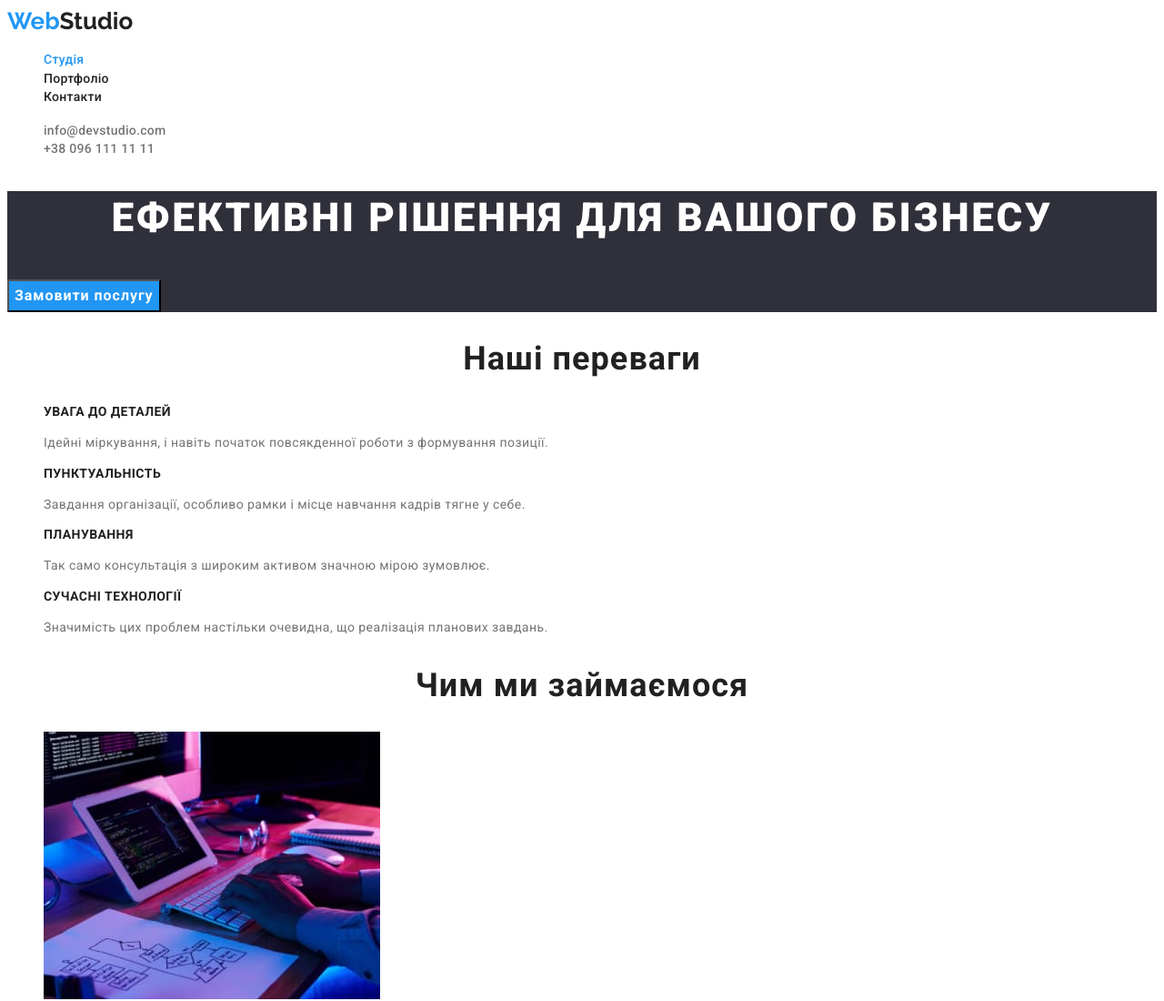
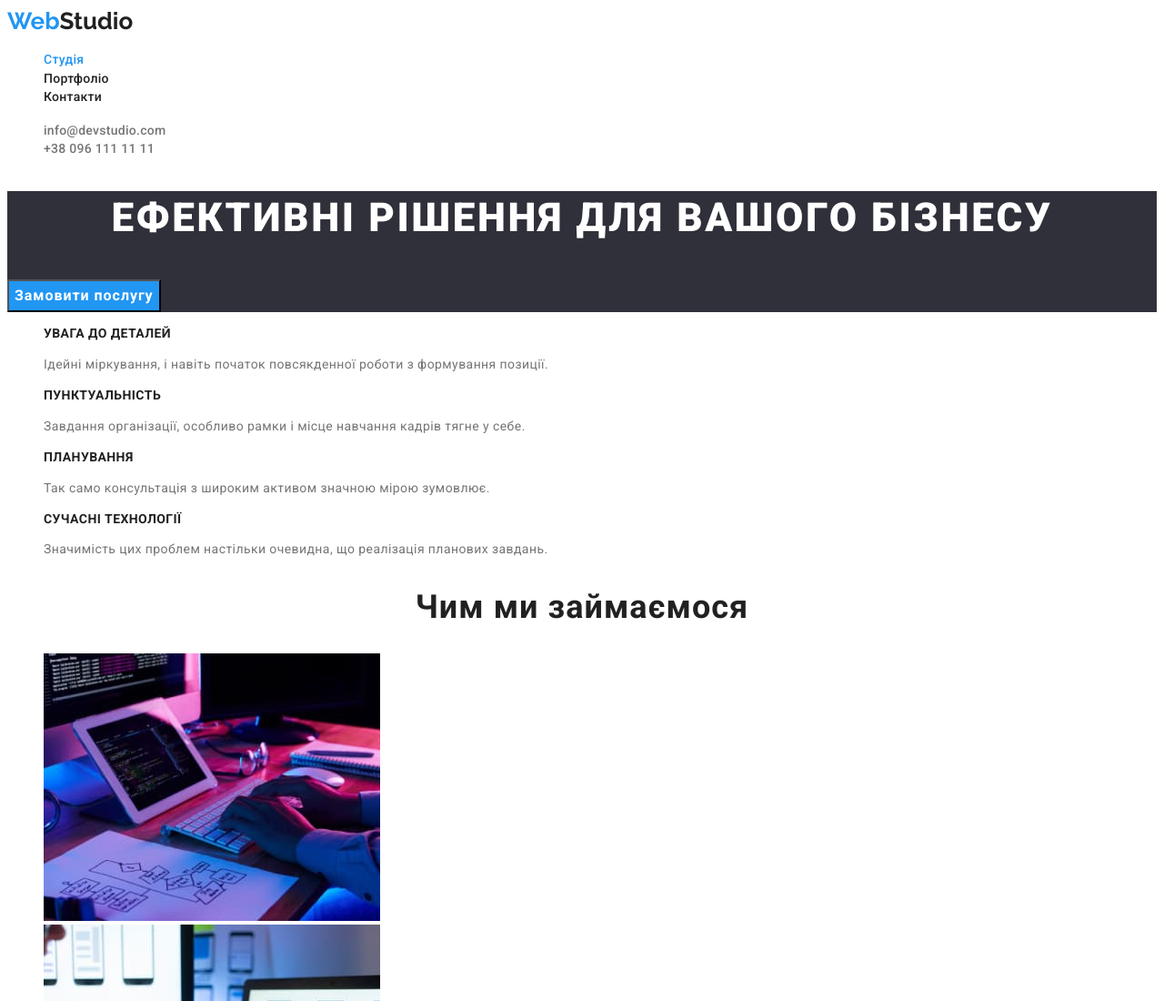
Before and after one commit to ErazorWhite/goit-markup-hw-02, a plain HTML site: page index.html in a window 1280 px wide. Shown: the top 1100 px of the page at 91% size. Drawn offline with Linux system fonts and the light colour scheme.

Commit message:
visually-hidden added

```diff
--- a/index.html
+++ b/index.html
@@ -47,7 +47,7 @@
 
       <!-- Our benefits -->
       <section class="section benefits">
-        <h2 class="section-title">Наші переваги</h2>
+        <h2 class="section-title visually-hidden">Наші переваги</h2>
         <ul class="benefits list">
           <li>
             <h3 class="benefit-title">УВАГА ДО ДЕТАЛЕЙ</h3>
--- a/styles/styles.css
+++ b/styles/styles.css
@@ -24,6 +24,19 @@ body {
   color: var(--primary-dark);
 
   font-family: Roboto, sans-serif;
+}
+
+.visually-hidden {
+  position: absolute;
+    white-space: nowrap;
+    width: 1px;
+    height: 1px;
+    overflow: hidden;
+    border: 0;
+    padding: 0;
+    clip: rect(0 0 0 0);
+    clip-path: inset(50%);
+    margin: -1px;
 }
 
 .logo.link {
```
Also changed, not shown: portfolio.html (+1 -1 lines).
